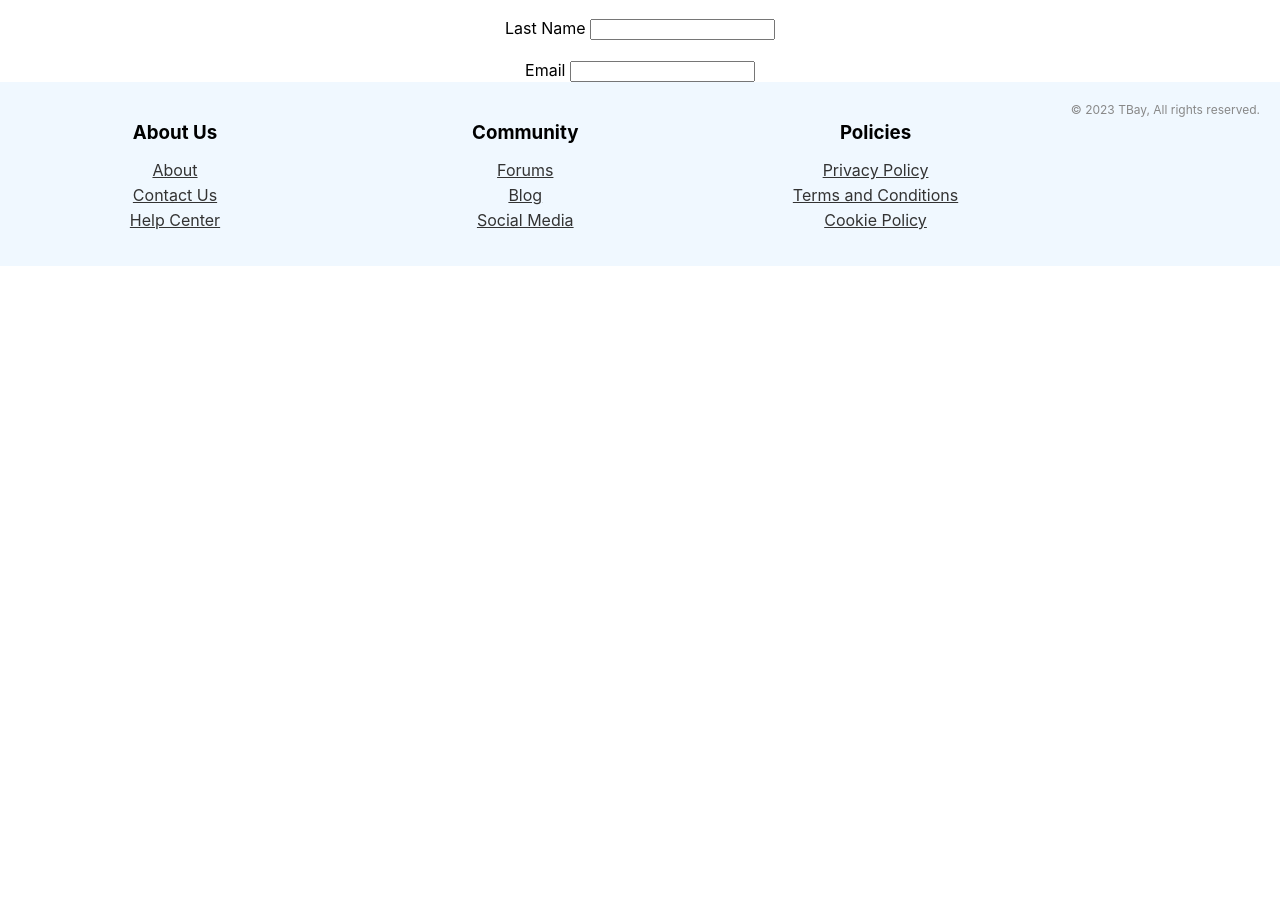
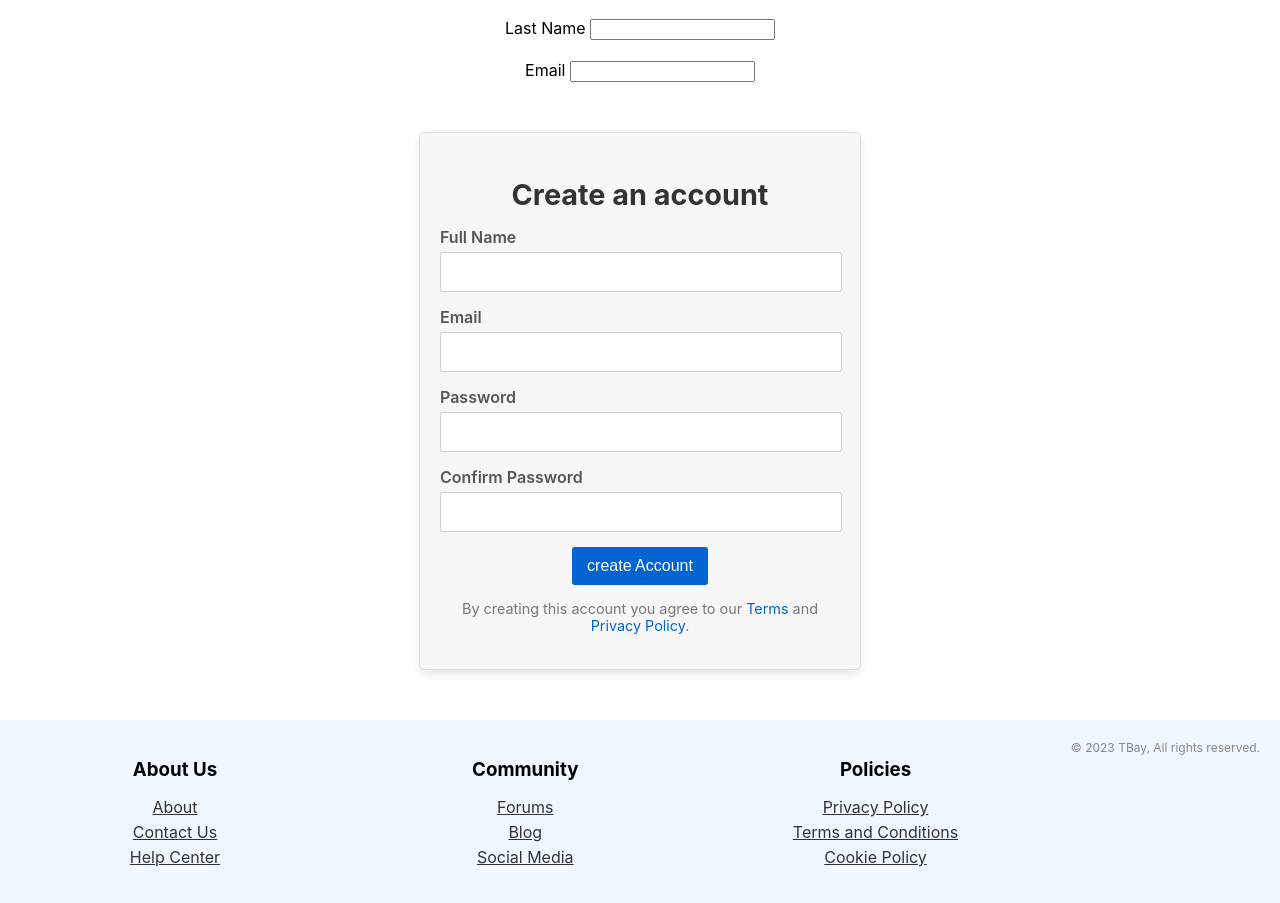
Before and after one commit to trids/ecomm-app-tsx, a React (Create React App) app: page /signup in a window 1280 px wide. Shown: the part 1261-2164 px from the top of the page. Before the commit the page ends 1527 px from the top, so only its background shows below. Built offline with nearby package versions, Linux system fonts and the light colour scheme; no server answers.

Commit message:
signup page

```diff
--- a/src/App.tsx
+++ b/src/App.tsx
@@ -7,6 +7,7 @@ import UserList from './components/componentDidMount';
 import { useState } from "react";
 import Counter from "./components/Updating";
 import Signin from './components/Signin';
+import Signup from './components/Signup';
 
 function App() {
   const [count, setCount] = useState(0);
@@ -28,6 +29,7 @@ function App() {
       </div>
       <Counter count={count}></Counter>
       <Signin/>
+      <Signup/>
       <Footer/>
     </div>
   );
--- /dev/null
+++ b/src/components/Signup.tsx
@@ -0,0 +1,82 @@
+import React, { useState, ChangeEvent, FormEvent } from "react";
+import '../style/Signup.css'
+
+const Signup: React.FC = () => {
+    const [fullName, setFullName] = useState<string>('');
+    // A useState hook is used to define state of a component
+    const [email, setEmail] = useState<string>('');
+    const [password, setPassword] = useState<string>('');
+    const [confirmPassword, setConfirmPassword] = useState<string>('');
+    const [error, setError] = useState<string>('');
+
+    const handleSubmit = (event: FormEvent<HTMLFormElement>) => {
+        event.preventDefault();
+        if (password != confirmPassword) {
+            setError("Password don't match");
+        } else {
+            setError('');
+            console.log("user Data:", { fullName, email, password });
+            alert("Signup Successful")
+        }
+    }
+
+    const handleInputChange = (setter: React.Dispatch<React.SetStateAction<string>>) =>
+        (event: ChangeEvent<HTMLInputElement>) => setter(event.target.value);
+
+    return (
+        <div className="signup-container">
+            <h2>Create an account</h2>
+            <form onSubmit={handleSubmit}>
+                <div className="form-group">
+                    <label>Full Name</label>
+                    <input
+                        type="text"
+                        value={fullName}
+                        onChange={handleInputChange(setFullName)}
+                        required
+                    />
+                </div>
+
+                <div className="form-group">
+                    <label>Email</label>
+                    <input
+                        type="email"
+                        value={email}
+                        onChange={handleInputChange(setEmail)}
+                        required
+                    />
+                </div>
+
+                <div className="form-group">
+                    <label>Password</label>
+                    <input
+                        type="password"
+                        value={password}
+                        onChange={handleInputChange(setPassword)}
+                        required
+                    />
+                </div>
+
+                <div className="form-group">
+                    <label>Confirm Password</label>
+                    <input
+                        type="confirmPassword"
+                        value={confirmPassword}
+                        onChange={handleInputChange(setConfirmPassword)}
+                        required
+                    />
+                </div>
+
+                {error && <p className="error-message">{error}</p>}
+
+                <button type="submit" className="signup-button">create Account</button>
+            </form>
+            <p className="terms">
+                By creating this account you agree to our <a href="/">Terms</a> and <a href="/">Privacy Policy</a>.
+            </p>
+        </div>
+    )
+}
+
+
+export default Signup;
--- /dev/null
+++ b/src/style/Signup.css
@@ -0,0 +1,81 @@
+/* Signup.css */
+
+.signup-container {
+    width: 400px;
+    margin: 50px auto;
+    padding: 20px;
+    border: 1px solid #ddd;
+    border-radius: 5px;
+    background-color: #f7f7f7;
+    box-shadow: 0 4px 10px rgba(0, 0, 0, 0.1);
+    text-align: center;
+}
+
+.signup-container h2 {
+    color: #333;
+    margin-bottom: 15px;
+    font-size: 1.8rem;
+}
+
+.form-group {
+    margin-bottom: 15px;
+    text-align: left;
+}
+
+.form-group label {
+    display: block;
+    margin-bottom: 5px;
+    font-weight: 600;
+    color: #555;
+}
+
+.form-group input {
+    width: 95%;
+    padding: 10px;
+    border: 1px solid #ccc;
+    border-radius: 3px;
+    font-size: 1rem;
+    transition: border 0.2s ease-in-out;
+    margin-right: 10px;
+}
+
+.form-group input:focus {
+    border-color: #0064d2;
+    outline: none;
+}
+
+.error-message {
+    color: red;
+    font-size: 0.9rem;
+    margin-bottom: 10px;
+}
+
+.signup-button {
+    background-color: #0064d2;
+    color: #fff;
+    padding: 10px 15px;
+    font-size: 1rem;
+    border: none;
+    border-radius: 3px;
+    cursor: pointer;
+    transition: background-color 0.2s ease;
+}
+
+.signup-button:hover {
+    background-color: #004c9d;
+}
+
+.terms {
+    font-size: 0.9rem;
+    color: #777;
+    margin-top: 15px;
+}
+
+.terms a {
+    color: #0064d2;
+    text-decoration: none;
+}
+
+.terms a:hover {
+    text-decoration: underline;
+}
```
